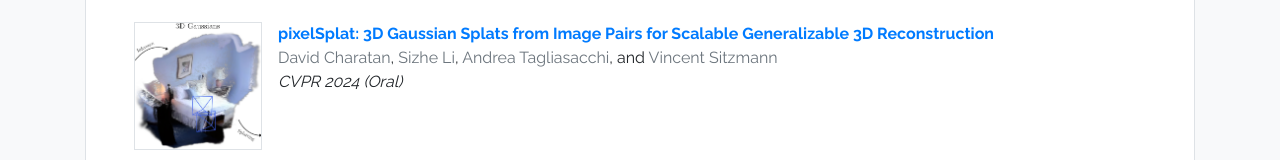
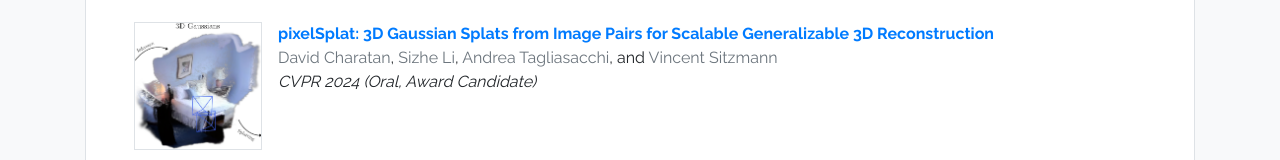
Before and after one commit to dcharatan/dcharatan.github.io, a React (Create React App) app: page /#/research in a window 1280 px wide. Shown: the part 466-626 px from the top of the page. Built offline with nearby package versions, Linux system fonts and the light colour scheme.

Commit message:
Update pixelSplat details.

```diff
--- a/src/features/research/publications.js
+++ b/src/features/research/publications.js
@@ -39,7 +39,7 @@ export const PixelSplat = {
   url: 'https://dcharatan.github.io/pixelsplat',
   thumbnailSource: ThumbnailPixelSplat,
   authors: [DavidCharatan, SizheLi, AndreaTagliasacchi, VincentSitzmann],
-  venue: 'CVPR 2024 (Oral)',
+  venue: 'CVPR 2024 (Oral, Award Candidate)',
 };
 
 export const ShapeMOD = {
```
